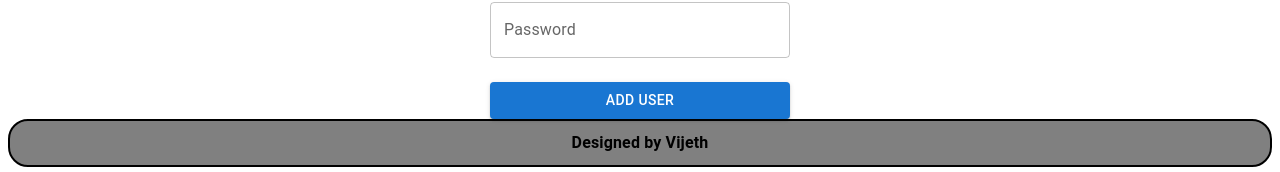
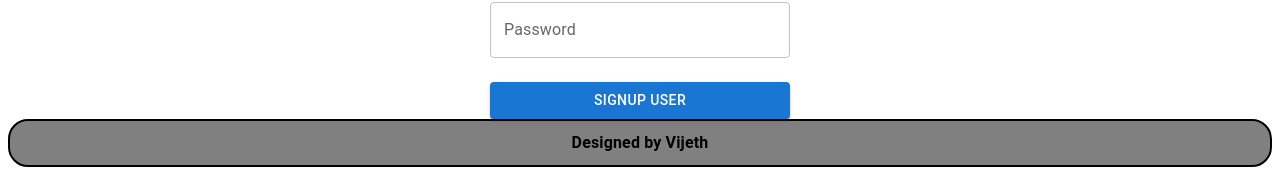
Before and after one commit to vijeth44-pro/Internship-Project, a React (Vite) app in the folder ecom/: page /register in a window 1280 px wide. Shown: the part 394-566 px from the top of the page. Built offline with nearby package versions, Linux system fonts and the light colour scheme.

Commit message:
update button label on registration form from "Add User" to "Signup User" for clarity

```diff
--- a/ecom/src/pages/Register.jsx
+++ b/ecom/src/pages/Register.jsx
@@ -64,7 +64,7 @@ export default function Register() {
           value={form.userpassword}
         />
 
-        <Button variant="contained" onClick={handleSubmit}>Add User</Button>
+        <Button variant="contained" onClick={handleSubmit}>Signup User</Button>
       </Box>
     </div>
   );
```
